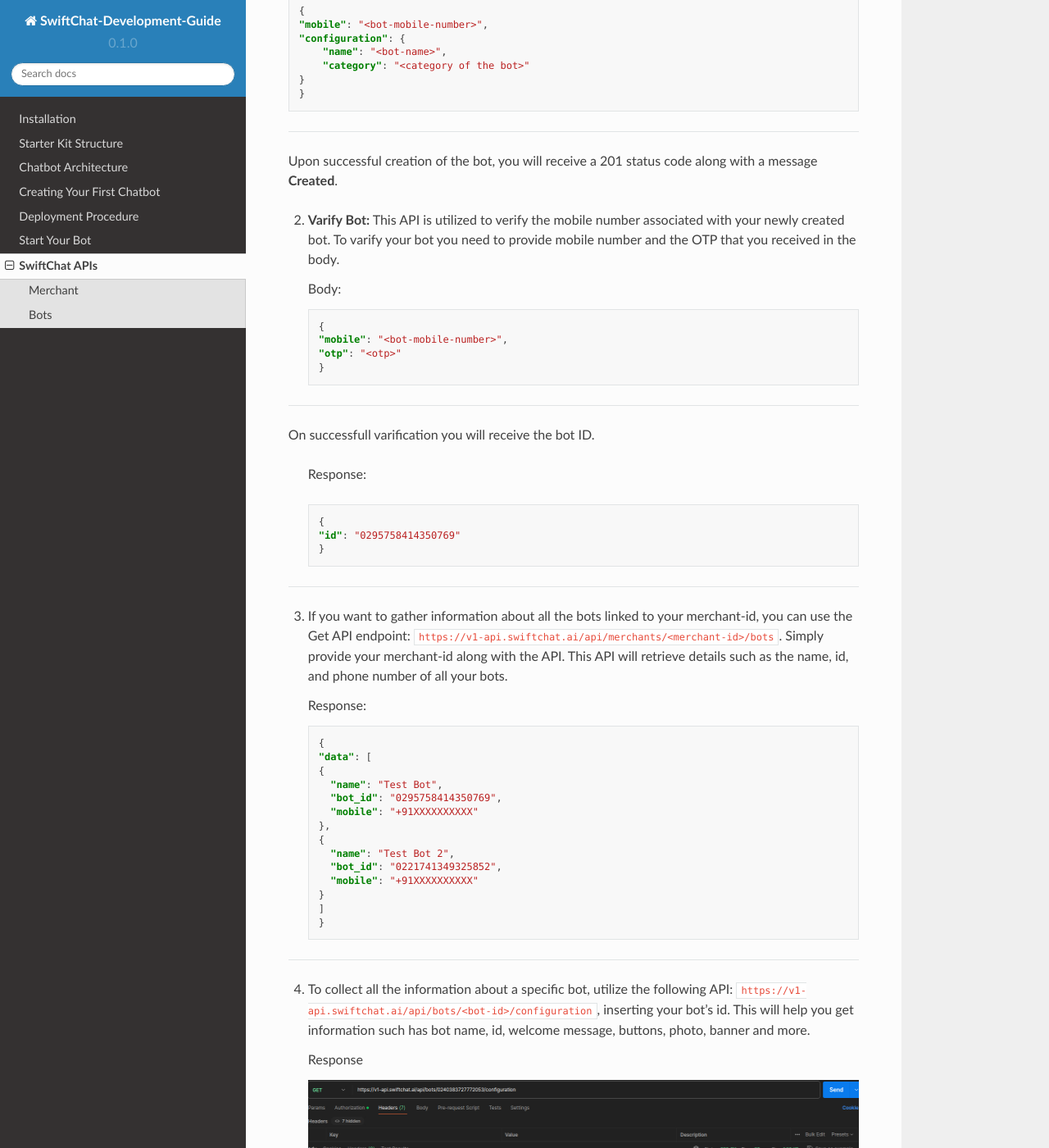
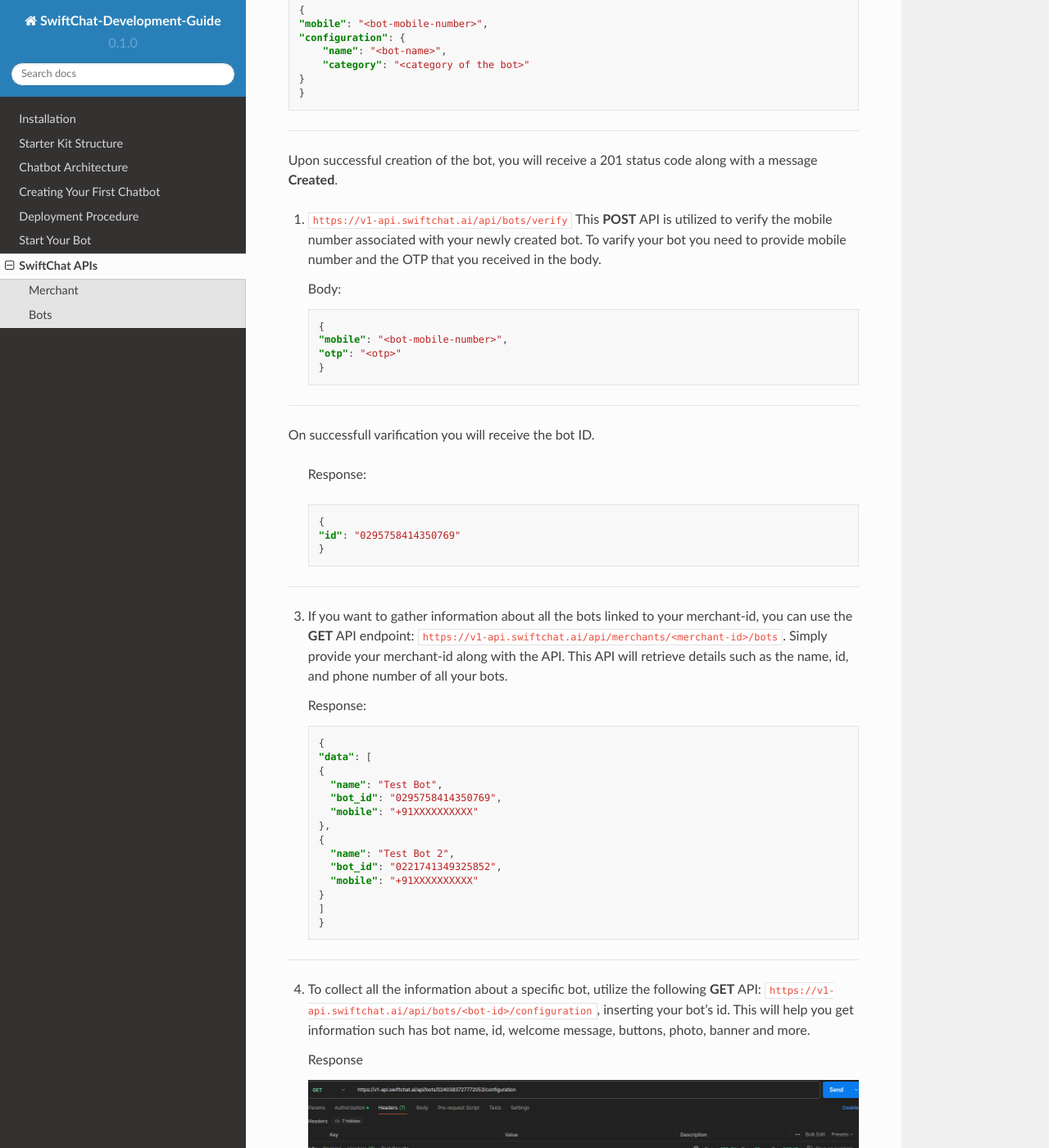
Before and after one commit to Priyanka-sharma181/Chatbot-Development-Guide, a Sphinx documentation site: the page built from docs/source/api_reference.rst, in a window 1280 px wide and 1400 px high, scrolled down 2318 px. Shown: the whole window at 82% size. Built offline with Sphinx 7.4.7 and the Read the Docs theme 2.0.0, drawn with Linux system fonts in a browser that asks for light colours; some of the changed text lies outside the part shown.

Commit message:
updating API-reference section

```diff
--- a/docs/source/api_reference.rst
+++ b/docs/source/api_reference.rst
@@ -8,7 +8,7 @@
 ------------------------
 Use this APIs to sign up, login, retrieve, and generate API keys for managing your merchant account on Swiftchat's merchant platform.
 
-1. Create account using Post ``https://v1-api.swiftchat.ai/api/merchants`` API. Provide the required information including Name, Email, and Password in the request body.
+1. Create account using **POST** ``https://v1-api.swiftchat.ai/api/merchants`` API. Provide the required information including Name, Email, and Password in the request body.
 
 .. code-block:: json
 
@@ -19,7 +19,7 @@
     }
 -----------------
 
-Submit the required details and send the POST request. Upon successfully creating an account, you will receive your merchant ID.
+Submit the required details and send the **POST** request. Upon successfully creating an account, you will receive your merchant ID.
 
 .. code-block:: json
 
@@ -28,7 +28,7 @@
     }
 -----------------
 
-2. To retrieve your merchant details, utilize the following GET API endpoint: ``https://v1-api.swiftchat.ai/api/merchants/<merchant-id>`` and enter your merchant ID in it..  This API provides information such as ID, name, email, email verification status, creation date, etc.
+2. To retrieve your merchant details, utilize the following **GET** API endpoint: ``https://v1-api.swiftchat.ai/api/merchants/<merchant-id>`` and enter your merchant ID in it..  This API provides information such as ID, name, email, email verification status, creation date, etc.
 
    Response:
 
@@ -48,8 +48,8 @@
 
 3. If you want to generate a new API key, first generate the API-OTP and then verify your email using the generated OTP.
 
-   - **Generate OTP:** To verify your account, generate the OTP by sending a POST request to ``https://v1-api.swiftchat.ai/api/merchants/<merchant-id>/api-key/otp`` API endpoint with the merchant ID. This will send the OTP to your email.
-   - **Varify OTP:** Use this API ``https://v1-api.swiftchat.ai/api/merchants/<merchant-id>/api-key/otp/verify`` for email varification.
+   - **Generate OTP:** To verify your account, generate the OTP by sending a **POST** request to ``https://v1-api.swiftchat.ai/api/merchants/<merchant-id>/api-key/otp`` API endpoint with the merchant ID. This will send the OTP to your email.
+   - **Varify OTP:** Use this API **POST** ``https://v1-api.swiftchat.ai/api/merchants/<merchant-id>/api-key/otp/verify`` for email varification.
 
     Body:
 
@@ -69,7 +69,7 @@
             }
     -----------------
 
-   - **Generate API key:** To generate the API Key use this Post ``https://v1-api.swiftchat.ai/api/merchants/<merchant-id>/api-key/generate`` API with the merchant-id. Provide the token that generated in **varify OTP** API, in the body.
+   - **Generate API key:** To generate the API Key use this **POST** ``https://v1-api.swiftchat.ai/api/merchants/<merchant-id>/api-key/generate`` API with the merchant-id. Provide the token that generated in **varify OTP** API, in the body.
 
     Body:
 
@@ -93,7 +93,7 @@
 ------------------------
 Bot APIs serve multiple purposes, including creating, verifying, and retrieving bots. Additionally, they facilitate communication with the bot through messages, welcome banners, and more.
 
-1. **Create Bot:** Want to create a new bot? Then use this Post ``https://v1-api.swiftchat.ai/api/bots`` API. Ensure to include parameters like mobile number and configuration details such as name and category.
+1. Want to create a new bot? Then use this **POST** ``https://v1-api.swiftchat.ai/api/bots`` API. Ensure to include parameters like mobile number and configuration details such as name and category.
 
 .. code-block:: json
 
@@ -108,7 +108,7 @@
 
 Upon successful creation of the bot, you will receive a 201 status code along with a message **Created**.
 
-2. **Varify Bot:** This API is utilized to verify the mobile number associated with your newly created bot. To varify your bot you need to provide mobile number and the OTP that you received in the body.
+1. ``https://v1-api.swiftchat.ai/api/bots/verify`` This **POST** API is utilized to verify the mobile number associated with your newly created bot. To varify your bot you need to provide mobile number and the OTP that you received in the body.
 
    Body:
 
@@ -133,7 +133,7 @@
 
 ------------------------
 
-3. If you want to gather information about all the bots linked to your merchant-id, you can use the Get API endpoint: ``https://v1-api.swiftchat.ai/api/merchants/<merchant-id>/bots``. Simply provide your merchant-id along with the API. This API will retrieve details such as the name, id, and phone number of all your bots.
+3. If you want to gather information about all the bots linked to your merchant-id, you can use the **GET** API endpoint: ``https://v1-api.swiftchat.ai/api/merchants/<merchant-id>/bots``. Simply provide your merchant-id along with the API. This API will retrieve details such as the name, id, and phone number of all your bots.
 
    Response:
 
@@ -156,7 +156,7 @@
 
 ------------------------
 
-4. To collect all the information about a specific bot, utilize the following API: ``https://v1-api.swiftchat.ai/api/bots/<bot-id>/configuration``, inserting your bot's id. This will help you get information such has bot name, id, welcome message, buttons, photo, banner and more.
+4. To collect all the information about a specific bot, utilize the following **GET** API: ``https://v1-api.swiftchat.ai/api/bots/<bot-id>/configuration``, inserting your bot's id. This will help you get information such has bot name, id, welcome message, buttons, photo, banner and more.
 
    Response
 
```
